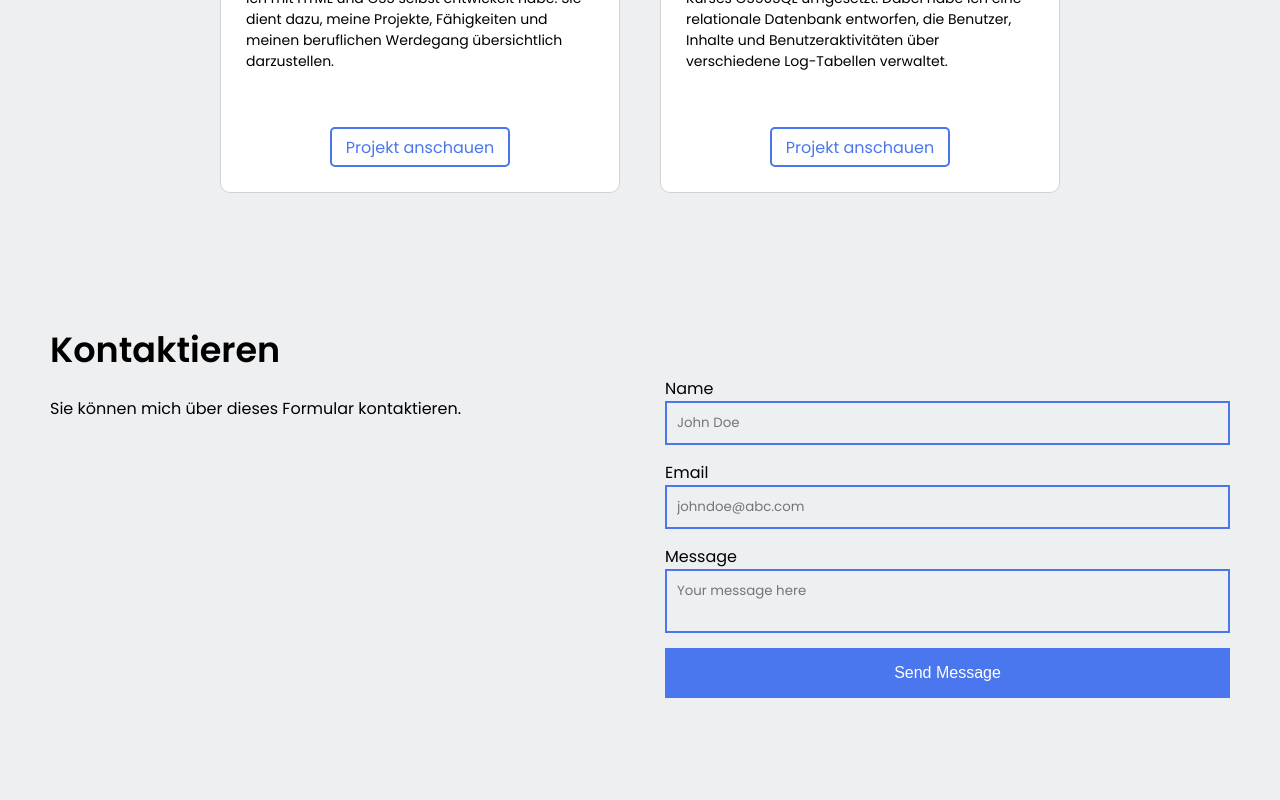
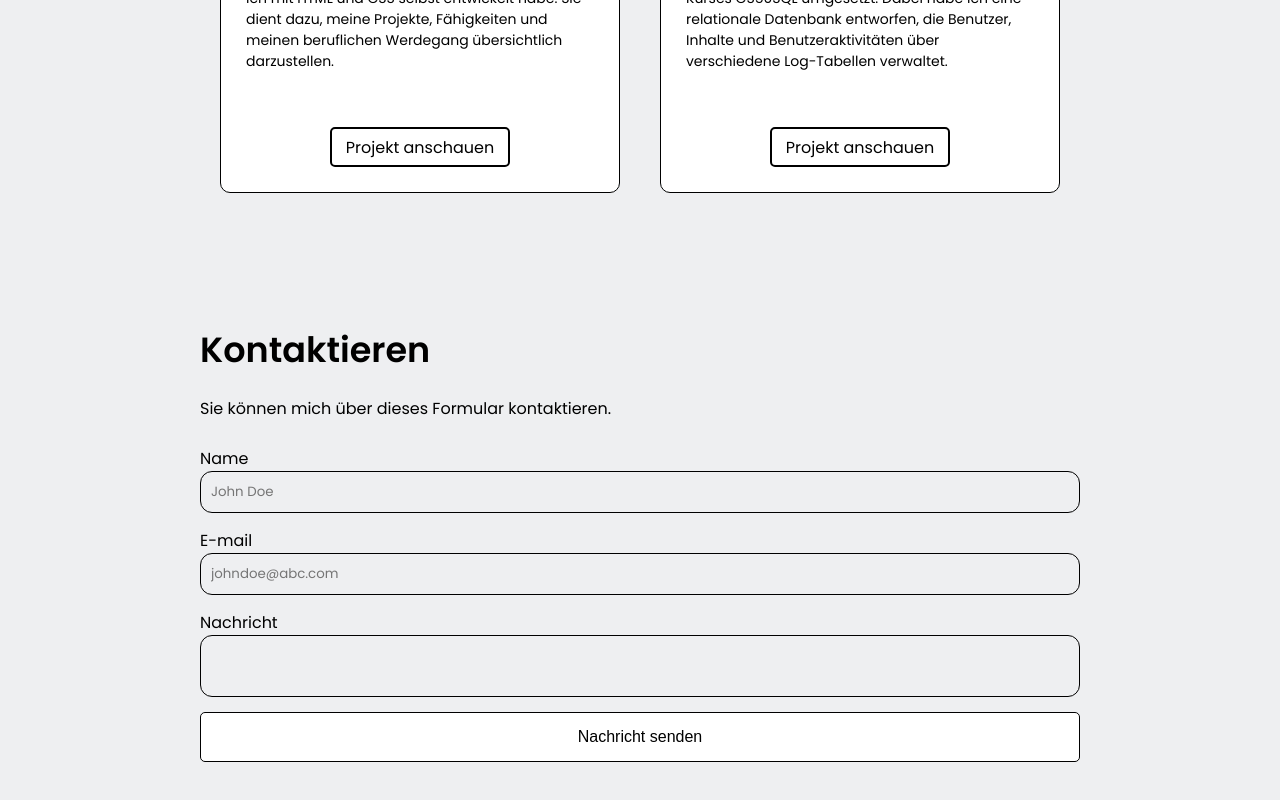
Before and after one commit to faristheknight/portfolio-website, a plain HTML site: page index.html in a window 1280 px wide. Shown: the part 1734-2534 px from the top of the page. Drawn offline with Linux system fonts and the light colour scheme.

Commit message:
Murtaz chagnes

```diff
--- a/index.html
+++ b/index.html
@@ -22,7 +22,7 @@
     <!--NAVBAR -->
     <nav>
         <div class="left">
-            <a href="https://faristheknight.github.io/portfolio-website/">Faris Ahmad</a>
+            <a href="/">Faris Ahmad</a>
         </div>
 
         <div class="right">
@@ -133,7 +133,7 @@
                     <span>Dies ist meine persönliche Portfolio-Website, die ich mit HTML und CSS selbst entwickelt habe.
                         Sie dient dazu, meine Projekte, Fähigkeiten und meinen beruflichen Werdegang übersichtlich
                         darzustellen.</span>
-                    <a href="https://faristheknight.github.io/portfolio-website/">Projekt anschauen</a>
+                    <a href="/">Projekt anschauen</a>
                 </div>
                 <div class="cell">
                     <img src="images/sql-project-image.webp" alt="SQL project image">
@@ -151,33 +151,26 @@
             </div>
         </section>
 
-
-        <!--- SECTION 4: contact-->
+        <!-- SECTION 4: contact-->
         <section id="contact" class="contact-section">
             <h2>Kontaktieren</h2>
-
             <div class="group">
                 <div class="text">
                     Sie können mich über dieses Formular kontaktieren.
 
                 </div>
-                <form action="https://api.web3forms.com/submit" method="POST">
-                    <!-- Access key for authentication -->
-                    <input type="hidden" name="access_key" value="c4c633cb-53e8-41b9-979e-6a6813f7a8fd">
+                <br>
+                <form action="https://getform.io/f/bejvjnzan" method="POST">
+                    <label for="name">Name</label>
+                    <input type="text" id="name" placeholder="John Doe" required>
+                    <label for="email">E-mail</label>
+                    <input type="email" id="email" placeholder="johndoe@abc.com" required>
+                    <label for="message">Nachricht</label>
+                    <textarea id="message" required></textarea>
 
-                    <label for="name">Name</label>
-                    <input type="text" id="name" name="name" placeholder="John Doe" required>
+                    <button type="submit">Nachricht senden</button>
 
-                    <label for="email">Email</label>
-                    <input type="email" id="email" name="email" placeholder="johndoe@abc.com" required>
-
-                    <label for="message">Message</label>
-                    <textarea id="message" name="message" placeholder="Your message here" required></textarea>
-
-                    <button type="submit">Send Message</button>
                 </form>
-
-
             </div>
         </section>
 
--- a/styles.css
+++ b/styles.css
@@ -66,7 +66,6 @@ nav .right a span {
     gap: 40px;
     padding: 0 50px;
     min-height: 100vh;
-    transform: translateY(-50px);  /* moves hero 50px up */
 }
 
 
@@ -86,7 +85,9 @@ nav .right a span {
 .hero-section .text .links a{
     display: inline-block;
     padding: 5px 10px;
-    border: 2px solid var(--link-color);
+    border: 2px solid black;
+    background-color: #eeeff1;
+    color: #000000;
     border-radius: 5px;
     margin-right: 10px;
     margin-bottom: 10px;
@@ -94,9 +95,11 @@ nav .right a span {
 }
 
 .hero-section .text .links a:hover {
-    color: var(--text-color);
-    border: 2px solid var(--text-color);
+    color: #eeeff1;
+    border: 2px solid black;
     cursor: pointer;
+    background-color: #000000;
+    transition-duration: 0.3s;
 }
 
 .hero-section .headshot {
@@ -186,7 +189,7 @@ nav .right a span {
 
 .projects-section .cells .cell {
     width: 400px;
-    border: 1.5px solid #d3d3d3;
+    border: 1.5px solid #000000;
     background-color: white;
     border-radius: 10px;
     overflow    : hidden;
@@ -225,9 +228,9 @@ nav .right a span {
 .projects-section .cells .cell a {
     margin: 0 20px 20px 20px;
     border-radius: 5px;
-    border: 2px solid var(--link-color);
+    border: 2px solid black;
     background-color: white;
-    color: var(--link-color);
+    color: black;
     font-size: 16px;
     height: 40px;
     width: 180px;
@@ -244,10 +247,12 @@ nav .right a span {
     color: var(--text-color);
     border: 2px solid var(--text-color);
     cursor: pointer;
+    color:aliceblue;
+    background-color: black;
 }
 /* SECTION 4: Contact */
 .contact-section {
-    padding: 0 50px;
+    padding: 0 200px;
     margin-bottom: 100px;
 }
 
@@ -256,8 +261,8 @@ nav .right a span {
 }
 
 .contact-section .group {
-    display: flex;
-    gap: 50px;
+    display: block;
+    gap: 200px;
 }
 .contact-section .group .text {
     flex: 3;
@@ -272,28 +277,32 @@ nav .right a span {
 .contact-section .group form input,
 .contact-section .group form textarea{
     font-family: 'Poppins', sans-serif;
-    border: 2px solid var(--link-color);
+    border: 1px black solid;
     background-color: transparent;
     padding: 10px;
     margin-bottom: 15px;
     outline: none;
     resize: none;
-
+    border-radius: 12px;
 }
 
 .contact-section .group form button {
     border: none;
-    background-color: var(--link-color);
-    color: white;
+    background-color: rgb(255, 255, 255);
+    color: rgb(0, 0, 0);
     font-size: 16px;
     border: none;
     height: 50px;
-    transition: 0.3s;
+    transition: 0.5s;
+    border-radius: 5px;
+    border: 0.1px solid black;
 }
 .contact-section .group form button:hover {
-    background-color: var(--text-color);
+    background-color: rgb(0, 0, 0);
     cursor: pointer;
     filter: brightness(0.9);
+    border-radius: 15px;
+    color: rgb(255, 255, 255);
 }
 /* RESPONSIVE STYLES */
 
@@ -341,6 +350,9 @@ nav .right a span {
     }
     .contact-section .group .text {
     text-align: center;    }
+    .contact-section {
+        padding: 0 100px;
+    }
 }
 @media (max-width:600px) {
     nav{
```
